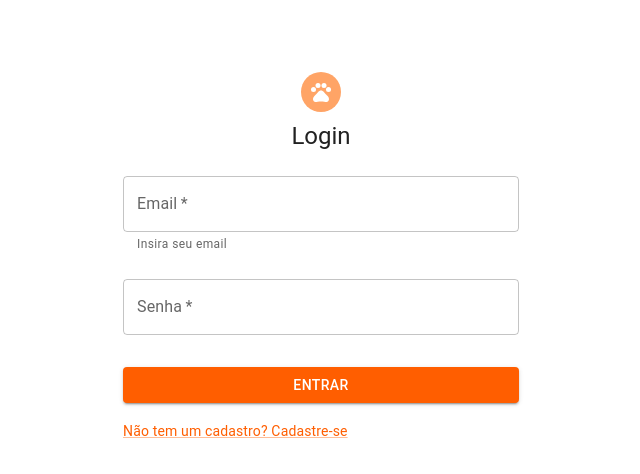
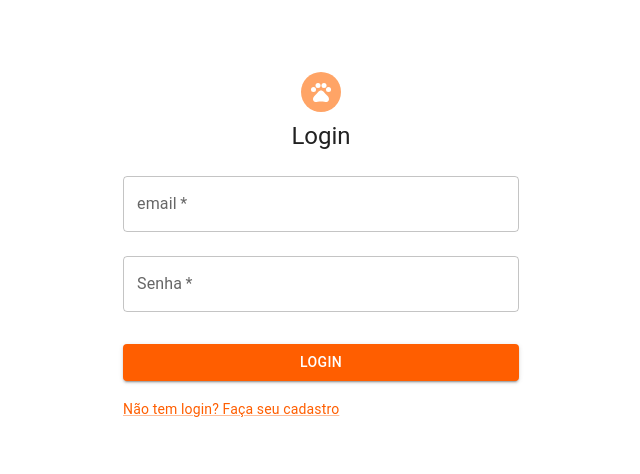
Before and after one commit to KarinaDuran/SistemaPetshop, a React (Create React App) app in the folder client/: page /login in a window 1280 px wide. Shown: the top 474 px of the page, without its empty margins (319-959 px from the left). Built offline with nearby package versions, Linux system fonts and the light colour scheme.

Commit message:
Redirecionamento do cadastro e do login

```diff
--- a/client/src/pages/LoginPage/LoginPage.js
+++ b/client/src/pages/LoginPage/LoginPage.js
@@ -1,4 +1,4 @@
-import React from 'react';
+import React, { useState } from 'react';
 import * as yup from 'yup';
 import Axios from 'axios';
 import {
@@ -12,28 +12,44 @@ import {
   TextField,
   Typography,
 } from '@mui/material';
+import { ThemeProvider, createTheme } from '@mui/material/styles';
 import PetsIcon from '@mui/icons-material/Pets';
-import { Form, Formik } from 'formik';
+import themeDefault from '../../theme';
 
-const formStatusProps = {
-  success: {
-    message: 'Login realizado com sucesso.',
-    type: 'success',
-  },
-  error: {
-    message: 'Algo deu errado. Tente novamente',
-    type: 'error',
-  },
-};
+
+const theme = createTheme(themeDefault);
 
 const LoginPage = () => {
-  const handleLogin = ({ email, senha }) => {
-    Axios.post('http://localhost:3001/login', {
-      email,
-      senha,
-    }).then((response) => {
-      alert(response.data.msg);
+  const [values, setValues] = useState({});
+
+  const handleInputChange = (e) => {
+    const { name, value } = e.target;
+    setValues({
+      ...values,
+      [name]: value
+    })
+  }
+
+  const handleLogin = async (e) => {
+    Axios.post(
+      "http://localhost:3001/login",
+      values
+    )
+      .then(function (response) {
+        //handle success
+        alert(response.data.statusText);
+        if (response.data.status == 401 || response.data.status == 400) {
+
+        }else{
+          if (response.data.admin) window.location.href = "/Dashboard";
+          else window.location.href = "/Agendamento";
+        }
+      })
+      .catch(function (response) {
+        //handle error
+        console.log(response);
       });
+
   };
 
   const validationsLogin = yup.object().shape({
@@ -45,6 +61,7 @@ const LoginPage = () => {
   });
 
   return (
+    <ThemeProvider theme={theme}>
       <Container component="main" maxWidth="xs">
         <CssBaseline />
         <Box
@@ -61,38 +78,21 @@ const LoginPage = () => {
           <Typography component="h1" variant="h5">
             Login
           </Typography>
-        <Box component="form" onSubmit={handleLogin} sx={{ mt: 1 }}>
-          <Formik
-            initialValues={{ email: '', senha: '' }}
+          <Box
+            component="form"
             onSubmit={handleLogin}
             validationSchema={validationsLogin}
+            sx={{ mt: 1 }}
           >
-            {({
-              values,
-              touched,
-              errors,
-              handleBlur,
-              handleChange,
-              isSubmitting,
-            }) => (
-              <Form>
+
             <TextField
               margin="normal"
               required
               fullWidth
+              name="email"
+              label="email"
               id="email"
-                  label="Email"
-                  value={values.email}
-                  name="email"
-                  type="email"
-                  helperText={
-                    errors.email && touched.email
-                      ? errors.email
-                      : 'Insira seu email'
-                  }
-                  error={Boolean(errors.email && touched.email)}
-                  onChange={handleChange}
-                  onBlur={handleBlur}
+              onChange={handleInputChange}
             />
             <TextField
               margin="normal"
@@ -102,11 +102,7 @@ const LoginPage = () => {
               label="Senha"
               type="password"
               id="senha"
-                  value={values.senha}
-                  helperText={errors.senha && touched.senha && 'Senha inválida'}
-                  error={Boolean(errors.password && touched.password)}
-                  onChange={handleChange}
-                  onBlur={handleBlur}
+              onChange={handleInputChange}
             />
             <Button
               type="submit"
@@ -114,21 +110,17 @@ const LoginPage = () => {
               variant="contained"
               sx={{ mt: 3, mb: 2 }}
             >
-                  Entrar
+              Login
             </Button>
-              </Form>
-            )}
-          </Formik>
-          <Grid container>
             <Grid item>
               <Link href="/cadastro" variant="body2">
-                Não tem um cadastro? Cadastre-se
+                Não tem login? Faça seu cadastro
               </Link>
-            </Grid>
             </Grid>
           </Box>
         </Box>
       </Container>
+    </ThemeProvider>
   );
 };
 
--- a/client/src/pages/RegisterForm/RegisterForm.js
+++ b/client/src/pages/RegisterForm/RegisterForm.js
@@ -1,5 +1,5 @@
 
-import React, {useState} from 'react';
+import React, { useState } from 'react';
 import * as yup from 'yup';
 import Axios from 'axios';
 import { ThemeProvider, createTheme } from '@mui/material/styles';
@@ -24,7 +24,7 @@ const RegisterForm = () => {
   const [values, setValues] = useState({});
 
   const handleInputChange = (e) => {
-    const {name, value} = e.target;
+    const { name, value } = e.target;
     setValues({
       ...values,
       [name]: value
@@ -32,17 +32,14 @@ const RegisterForm = () => {
   }
 
   const handleRegister = async (e) => {
-    debugger;
     Axios.post(
       "http://localhost:3001/cadastro",
       values
     )
       .then(function (response) {
         //handle success
-        debugger;
-        alert(response.data.msg);
-
-        console.log(response);
+        alert(response.data.statusText);
+        if(response.data.status == 201) window.location.href = "/Login";
       })
       .catch(function (response) {
         //handle error
```
Also changed, not shown: 1 other file (tests, documents, lock files or other folders). Lines whose indentation alone changed are shown as unchanged.
